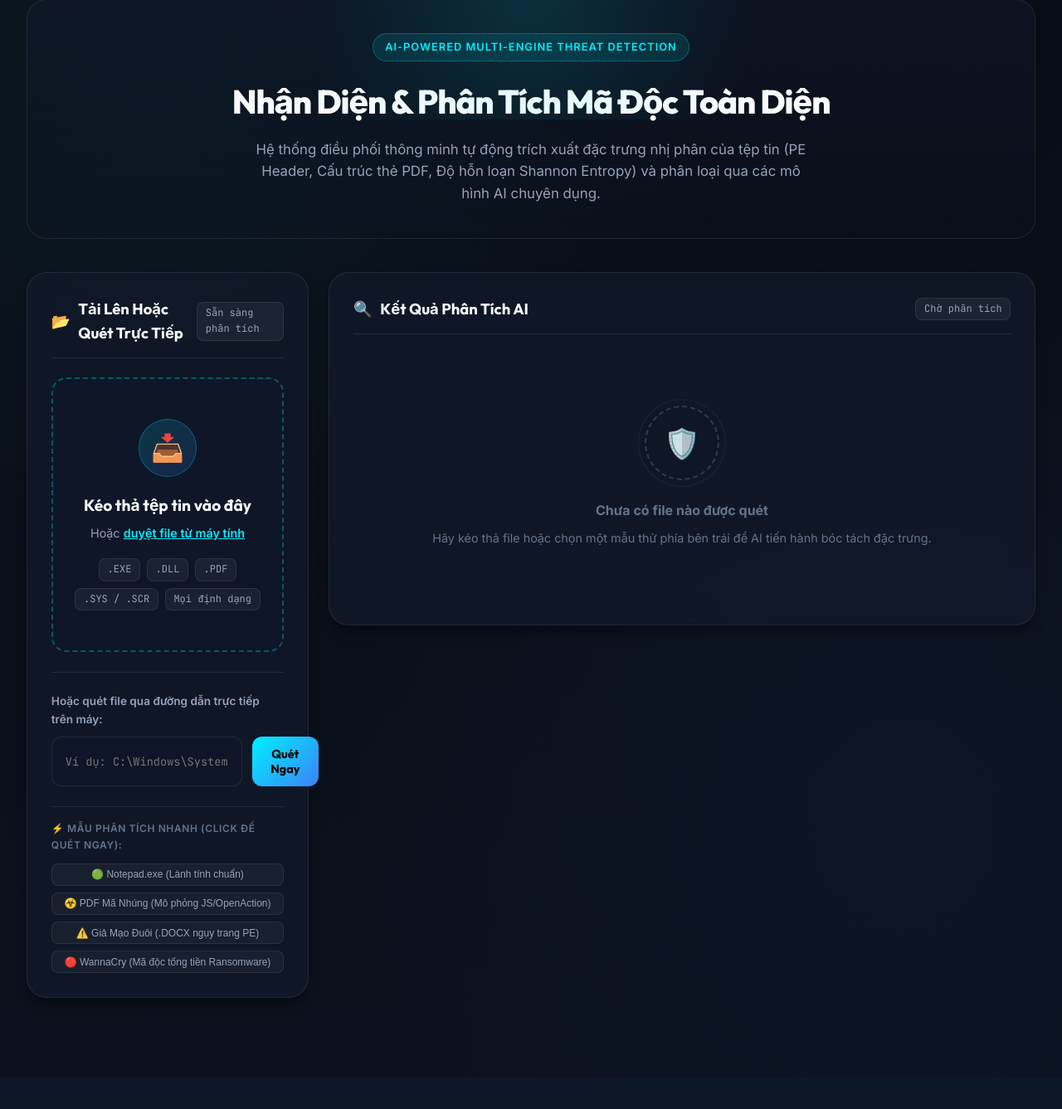
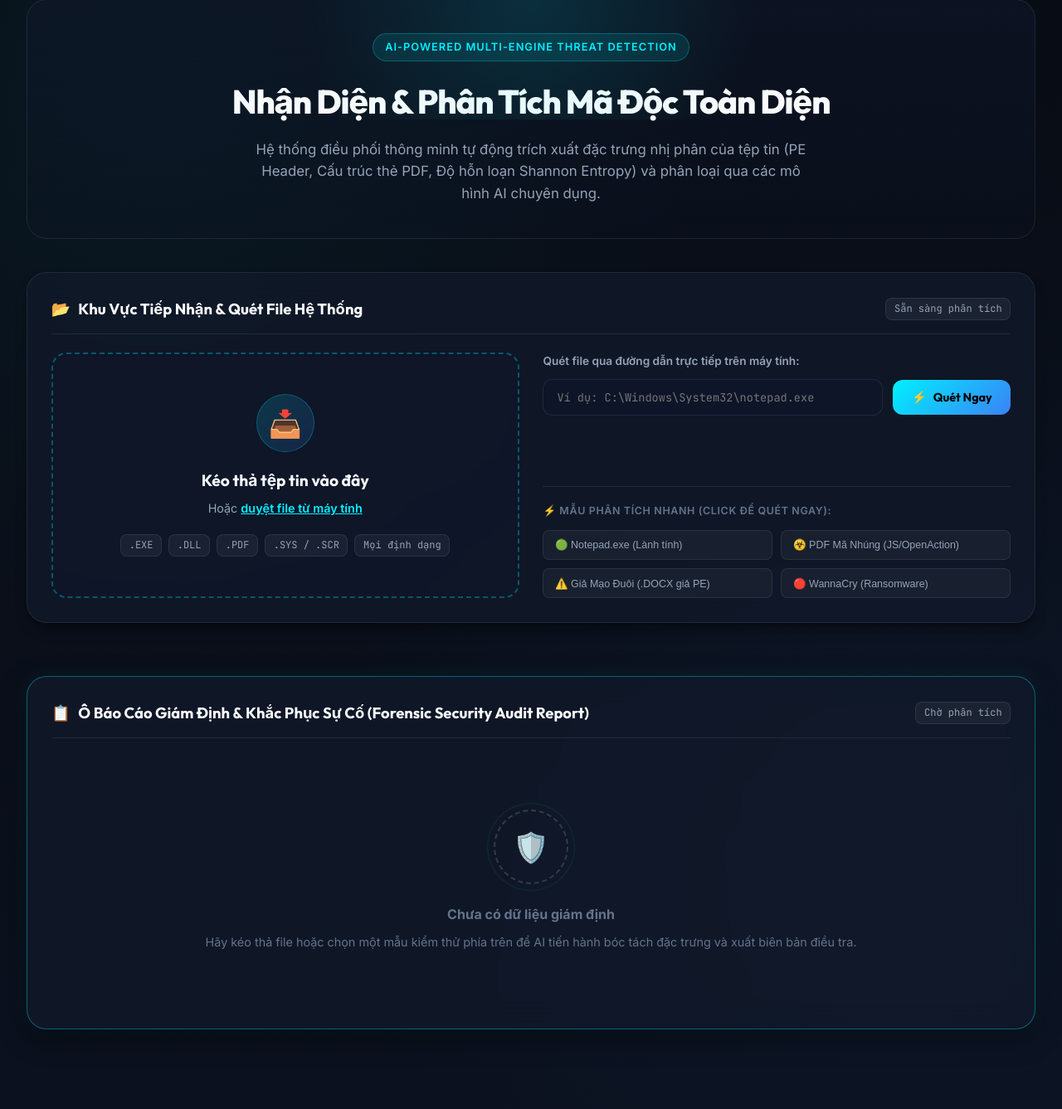
Before and after one commit to LongNgoRyo/AI-POWERED-MULTI-ENGINE-THREAT-DETECTION, a FastAPI app: page / in a window 1280 px wide. Shown: the part 135-1472 px from the top of the page at 83% size. Before the commit the page ends 1352 px from the top, so only its background shows below. Run offline with FastAPI, Linux system fonts and the light colour scheme; some libraries are stand-ins or nearby versions.

Commit message:
feat: redesign scanner layout into dedicated spacious Ingestion Panel and full-width Forensic Report Box, fix button text overflow

```diff
--- a/web/static/css/style.css
+++ b/web/static/css/style.css
@@ -300,42 +300,71 @@ body {
   font-size: 1.05rem;
 }
 
-/* Scanner Layout Grid */
-.scanner-grid {
-  display: grid;
-  grid-template-columns: 340px 1fr;
-  gap: 1.5rem;
-  align-items: start;
+/* Scanner Layout: Vertical Flow (Ingestion Area -> Dedicated Full-Width Report Box) */
+.scanner-container {
+  display: flex;
+  flex-direction: column;
+  gap: 2rem;
 }
 
-@media (max-width: 1080px) {
-  .scanner-grid {
+.scanner-ingestion-card {
+  width: 100%;
+  margin-bottom: 2rem;
+}
+
+.ingestion-grid {
+  display: grid;
+  grid-template-columns: 1fr 1fr;
+  gap: 1.8rem;
+  align-items: stretch;
+}
+
+@media (max-width: 960px) {
+  .ingestion-grid {
     grid-template-columns: 1fr;
   }
 }
 
-#resultsCard {
-  scroll-margin-top: 90px;
+.ingestion-left, .ingestion-right {
+  display: flex;
+  flex-direction: column;
+  justify-content: space-between;
 }
 
-/* Modern Split Multi-Column Result Layout (Cột kép song song không cần cuộn) */
+/* Dedicated Report Box ("Ô Báo Cáo") */
+.report-box-card, #resultsCard {
+  width: 100%;
+  scroll-margin-top: 85px;
+  border: 1px solid rgba(0, 240, 255, 0.35);
+  box-shadow: 0 10px 30px rgba(0, 0, 0, 0.5), 0 0 25px rgba(0, 240, 255, 0.08);
+  border-radius: var(--radius-xl);
+  transition: all 0.3s ease;
+}
+
+/* Modern Split Multi-Column Result Layout inside Dedicated Report Box */
 .results-columns-grid {
   display: grid;
   grid-template-columns: 1fr 1fr;
-  gap: 1.5rem;
-  margin-top: 1.2rem;
+  gap: 1.8rem;
+  margin-top: 1.5rem;
   align-items: start;
+}
+
+@media (max-width: 1024px) {
+  .results-columns-grid {
+    grid-template-columns: 1fr;
+  }
 }
 
 .result-column {
   display: flex;
   flex-direction: column;
-  gap: 1rem;
+  gap: 1.2rem;
 }
 
 .column-card-title {
   font-family: var(--font-heading);
-  font-size: 0.9rem;
+  font-size: 0.95rem;
   font-weight: 700;
   text-transform: uppercase;
   letter-spacing: 0.04em;
@@ -343,15 +372,9 @@ body {
   display: flex;
   align-items: center;
   gap: 0.5rem;
-  padding-bottom: 0.5rem;
+  padding-bottom: 0.6rem;
   border-bottom: 1px solid var(--border-subtle);
-  margin-bottom: 0.2rem;
-}
-
-@media (max-width: 1200px) {
-  .results-columns-grid {
-    grid-template-columns: 1fr;
-  }
+  margin-bottom: 0.4rem;
 }
 
 /* Glass Card */
@@ -458,9 +481,9 @@ body {
 
 /* Direct Path Input Form */
 .path-input-group {
-  margin-top: 1.5rem;
-  padding-top: 1.5rem;
-  border-top: 1px solid var(--border-subtle);
+  margin-top: 0;
+  padding-top: 0;
+  border-top: none;
 }
 
 .path-input-group label {
@@ -474,10 +497,13 @@ body {
 .path-input-flex {
   display: flex;
   gap: 0.75rem;
+  align-items: center;
+  width: 100%;
 }
 
 .cyber-input {
   flex: 1;
+  min-width: 0;
   background: rgba(15, 23, 42, 0.9);
   border: 1px solid var(--border-subtle);
   border-radius: var(--radius-md);
@@ -509,6 +535,9 @@ body {
   align-items: center;
   justify-content: center;
   gap: 0.5rem;
+  white-space: nowrap !important;
+  flex-shrink: 0 !important;
+  min-width: 125px;
 }
 
 .cyber-btn:hover {
@@ -534,16 +563,31 @@ body {
 
 /* Presets Bar */
 .presets-section {
-  margin-top: 1.2rem;
+  margin-top: 1.5rem;
+  padding-top: 1.2rem;
+  border-top: 1px solid var(--border-subtle);
 }
 
 .presets-title {
-  font-size: 0.75rem;
+  font-size: 0.78rem;
   font-weight: 600;
   text-transform: uppercase;
   letter-spacing: 0.05em;
   color: var(--text-dim);
   margin-bottom: 0.6rem;
+}
+
+.preset-grid {
+  display: grid;
+  grid-template-columns: 1fr 1fr;
+  gap: 0.65rem;
+  margin-top: 0.8rem;
+}
+
+@media (max-width: 600px) {
+  .preset-grid {
+    grid-template-columns: 1fr;
+  }
 }
 
 .preset-buttons {
@@ -553,20 +597,25 @@ body {
 }
 
 .preset-btn {
-  font-size: 0.75rem;
-  padding: 0.35rem 0.75rem;
+  font-size: 0.78rem;
+  padding: 0.6rem 0.85rem;
   border-radius: var(--radius-sm);
   background: rgba(255, 255, 255, 0.04);
   border: 1px solid var(--border-subtle);
   color: var(--text-muted);
   cursor: pointer;
   transition: all 0.2s ease;
+  white-space: nowrap;
+  overflow: hidden;
+  text-overflow: ellipsis;
+  text-align: left;
 }
 
 .preset-btn:hover {
   background: rgba(0, 240, 255, 0.1);
   border-color: var(--primary);
   color: #fff;
+  transform: translateY(-1px);
 }
 
 /* Results Display */
@@ -684,6 +733,18 @@ body {
   padding: 0.9rem 1.1rem;
   border-radius: var(--radius-md);
   border: 1px solid var(--border-subtle);
+}
+
+.meta-box.full-span {
+  grid-column: 1 / -1;
+}
+
+.mono-hash {
+  font-family: var(--font-mono);
+  font-size: 0.82rem;
+  letter-spacing: 0.04em;
+  word-break: break-all;
+  color: var(--primary);
 }
 
 .meta-label {
--- a/web/templates/index.html
+++ b/web/templates/index.html
@@ -69,16 +69,18 @@
         </p>
       </div>
 
-      <div class="scanner-grid">
+      <div class="scanner-container">
 
-        <!-- Left: Upload & Input Panel -->
-        <div class="glass-card">
+        <!-- Khu Vực Tiếp Nhận & Quét File (Scan & Ingestion Center) -->
+        <div class="glass-card scanner-ingestion-card">
           <div class="card-header">
-            <h3 class="card-title"><span>📂</span> Tải Lên Hoặc Quét Trực Tiếp</h3>
+            <h3 class="card-title"><span>📂</span> Khu Vực Tiếp Nhận & Quét File Hệ Thống</h3>
             <span class="chip">Sẵn sàng phân tích</span>
           </div>
 
-          <!-- Drag and Drop Zone -->
+          <div class="ingestion-grid">
+            <!-- Cột Trái: Drag & Drop Zone -->
+            <div class="ingestion-left">
               <div class="dropzone" id="dropzone">
                 <input type="file" id="fileInput" style="display: none;" />
                 <div class="dropzone-icon">📥</div>
@@ -94,41 +96,46 @@
                   <span class="chip">Mọi định dạng</span>
                 </div>
               </div>
+            </div>
 
+            <!-- Cột Phải: Đường dẫn máy tính + Mẫu thử nhanh -->
+            <div class="ingestion-right">
               <!-- Local Path Scanner -->
               <div class="path-input-group">
-            <label for="localFilePath">Hoặc quét file qua đường dẫn trực tiếp trên máy:</label>
+                <label for="localFilePath">Quét file qua đường dẫn trực tiếp trên máy tính:</label>
                 <div class="path-input-flex">
                   <input type="text" id="localFilePath" class="cyber-input" placeholder="Ví dụ: C:\Windows\System32\notepad.exe" />
-              <button id="btnScanPath" class="cyber-btn">Quét Ngay</button>
+                  <button id="btnScanPath" class="cyber-btn"><span class="btn-icon">⚡</span><span>Quét Ngay</span></button>
                 </div>
               </div>
 
               <!-- Quick Test Presets -->
-          <div class="presets-section" style="margin-top: 1.5rem; border-top: 1px solid var(--border-subtle); padding-top: 1rem;">
+              <div class="presets-section">
                 <div class="presets-title">⚡ Mẫu Phân Tích Nhanh (Click để quét ngay):</div>
-            <div class="preset-buttons" style="margin-top: 0.8rem; display: flex; flex-direction: column; gap: 0.5rem;">
-              <button class="preset-btn" data-preset="notepad" data-path="samples/file_lanh_tinh.exe">🟢 Notepad.exe (Lành tính chuẩn)</button>
-              <button class="preset-btn" data-preset="pdf_exploit" data-path="samples/file_kiem_thu_mo_phong_doc_hai.pdf">☣️ PDF Mã Nhúng (Mô phỏng JS/OpenAction)</button>
-              <button class="preset-btn" data-preset="spoofed" data-path="samples/file_doc_hai_gia_mao.docx">⚠️ Giả Mạo Đuôi (.DOCX ngụy trang PE)</button>
-              <button class="preset-btn" data-preset="wannacry">🔴 WannaCry (Mã độc tống tiền Ransomware)</button>
+                <div class="preset-grid">
+                  <button class="preset-btn" data-preset="notepad" data-path="samples/file_lanh_tinh.exe">🟢 Notepad.exe (Lành tính)</button>
+                  <button class="preset-btn" data-preset="pdf_exploit" data-path="samples/file_kiem_thu_mo_phong_doc_hai.pdf">☣️ PDF Mã Nhúng (JS/OpenAction)</button>
+                  <button class="preset-btn" data-preset="spoofed" data-path="samples/file_doc_hai_gia_mao.docx">⚠️ Giả Mạo Đuôi (.DOCX giả PE)</button>
+                  <button class="preset-btn" data-preset="wannacry">🔴 WannaCry (Ransomware)</button>
+                </div>
+              </div>
             </div>
           </div>
 
         </div>
 
-        <!-- Right: Real-time Scan Results Panel -->
-        <div class="glass-card" id="resultsCard">
+        <!-- Ô BÁO CÁO GIÁM ĐỊNH AN NINH & KHẮC PHỤC SỰ CỐ (DEDICATED FORENSIC REPORT BOX) -->
+        <div class="glass-card report-box-card" id="resultsCard">
           <div class="card-header">
-            <h3 class="card-title"><span>🔍</span> Kết Quả Phân Tích AI</h3>
+            <h3 class="card-title"><span>📋</span> Ô Báo Cáo Giám Định & Khắc Phục Sự Cố (Forensic Security Audit Report)</h3>
             <span id="scanStatusBadge" class="chip">Chờ phân tích</span>
           </div>
 
           <!-- Placeholder when no scan performed -->
           <div id="scanPlaceholder" class="scan-placeholder">
             <div class="placeholder-radar">🛡️</div>
-            <h4>Chưa có file nào được quét</h4>
-            <p style="margin-top: 0.5rem; font-size: 0.9rem;">Hãy kéo thả file hoặc chọn một mẫu thử phía bên trái để AI tiến hành bóc tách đặc trưng.</p>
+            <h4>Chưa có dữ liệu giám định</h4>
+            <p style="margin-top: 0.5rem; font-size: 0.9rem;">Hãy kéo thả file hoặc chọn một mẫu kiểm thử phía trên để AI tiến hành bóc tách đặc trưng và xuất biên bản điều tra.</p>
           </div>
 
           <!-- Dynamic Results Content -->
@@ -149,13 +156,13 @@
               </div>
             </div>
 
-            <!-- Two-Column Side-By-Side Forensic Dashboard (Cột kép song song không cần cuộn) -->
+            <!-- Two-Column Side-By-Side Forensic Dashboard (Cột kép song song rộng rãi) -->
             <div class="results-columns-grid">
 
               <!-- CỘT 1: THÔNG SỐ ĐỊNH DANH & BẰNG CHỨNG NHỊ PHÂN -->
               <div class="result-column">
                 <div class="column-card-title">
-                  <span>📊</span> <span>Giám Định Nhị Phân & Thuộc Tính</span>
+                  <span>📊</span> <span>Giám Định Nhị Phân & Thuộc Tính Tệp Tin</span>
                 </div>
 
                 <!-- Hashes & File Info -->
@@ -171,10 +178,19 @@
 
                   <div class="meta-box">
                     <div class="meta-label">
-                      <span>MÃ BĂM SHA-256</span>
-                      <button class="copy-btn" id="btnCopyHash" title="Sao chép SHA-256">📋 Copy</button>
+                      <span>Cấu Trúc Tệp Tin</span>
+                      <span class="chip" style="border-color: var(--safe); color: var(--safe);">Xác Thực</span>
                     </div>
-                    <div id="resSha256" class="meta-value" style="font-size: 0.75rem;">-</div>
+                    <div style="font-size: 0.85rem; font-weight: 700; color: #fff;">Magic Bytes Nhị Phân</div>
+                    <div style="font-size: 0.75rem; color: var(--text-muted); margin-top: 0.2rem;">Khớp phần mở rộng danh định</div>
+                  </div>
+
+                  <div class="meta-box full-span">
+                    <div class="meta-label">
+                      <span>MÃ BĂM TOÀN VẸN SHA-256</span>
+                      <button class="copy-btn" id="btnCopyHash" title="Sao chép SHA-256">📋 Sao Chép SHA-256</button>
+                    </div>
+                    <div id="resSha256" class="mono-hash">-</div>
                   </div>
                 </div>
 
```
Also changed, not shown: index.html (+46 -30 lines), static/css/style.css (+91 -30 lines). Lines whose indentation alone changed are shown as unchanged.
